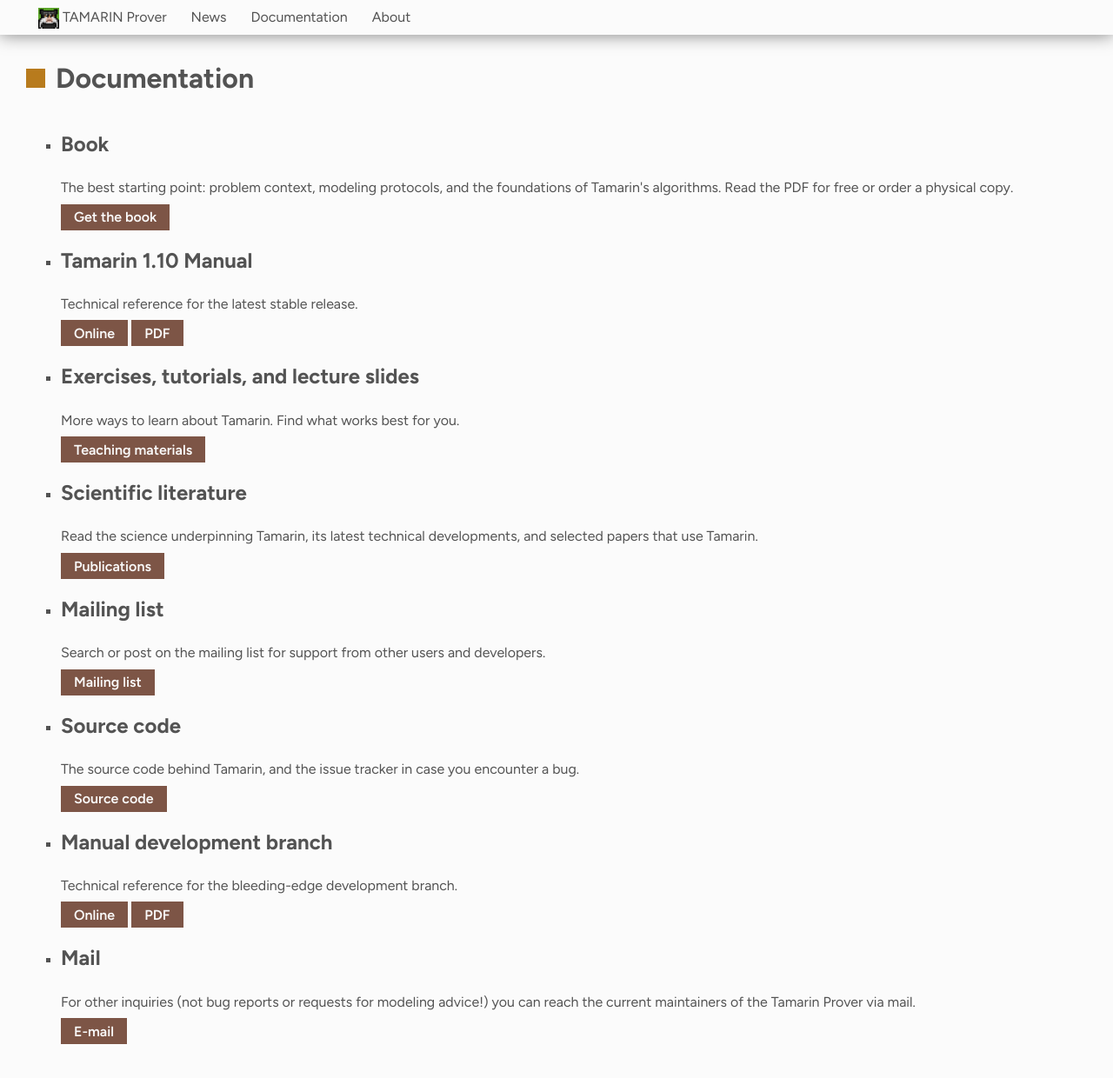
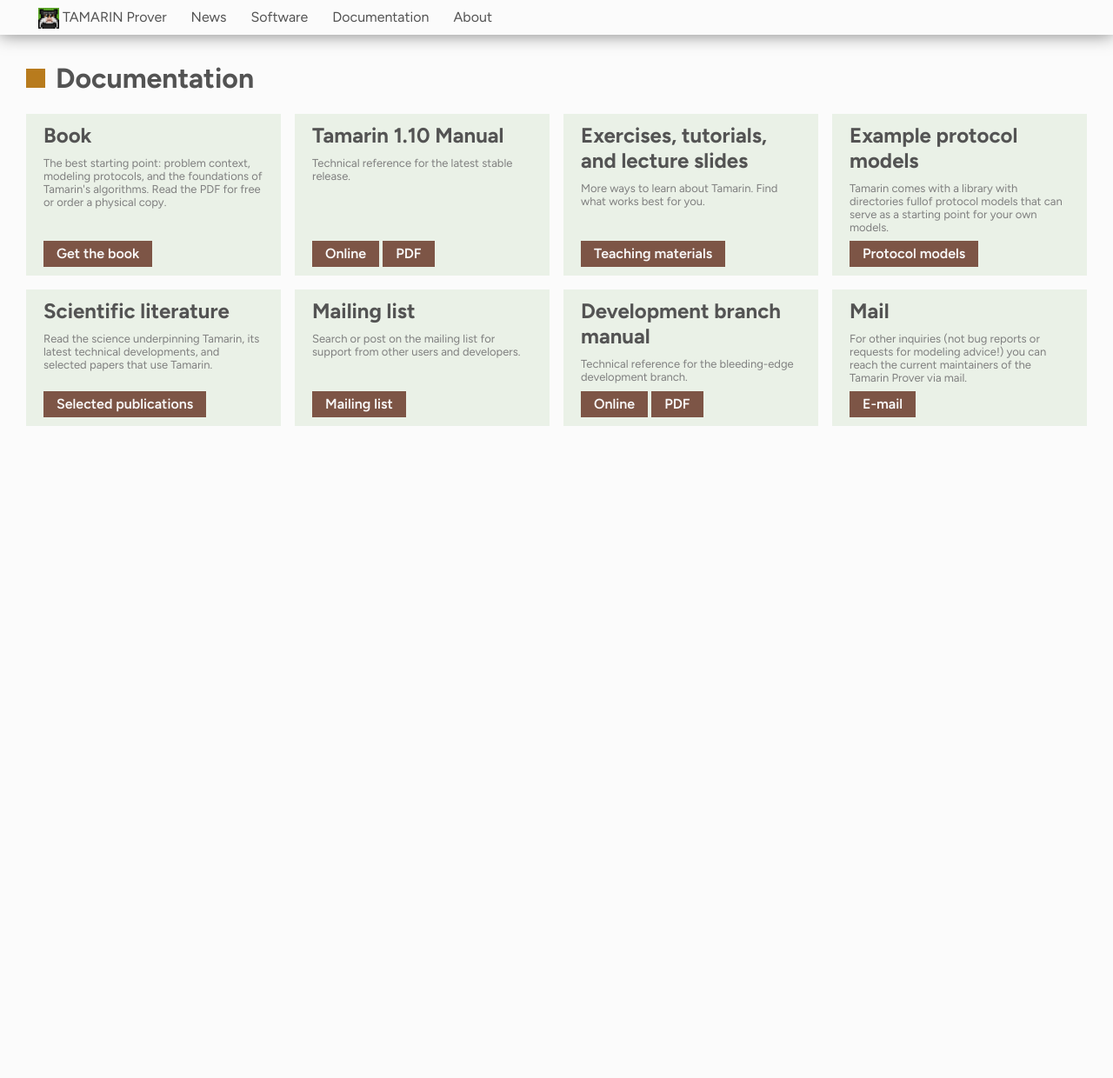
Before and after one commit to tamarin-prover/tamarin-prover.github.io, a Jekyll site: the page built from documentation.html, in a window 1280 px wide and 1241 px high. Shown: the whole window at 87% size. Built offline with Jekyll 4.4.1, drawn with Linux system fonts in a browser that asks for light colours.

Commit message:
Adding separate software page.

```diff
--- a/_layouts/core.html
+++ b/_layouts/core.html
@@ -45,6 +45,7 @@
             <img src="/assets/images/tamarin-logo.png" height="20px"> TAMARIN Prover
         </a>
         <a href="/news.html">News</a>
+        <a href="/software.html">Software</a>
         <a href="/documentation.html">Documentation</a>
         <a href="/about.html">About</a>
         <a href="javascript:void(0);" class="icon" onclick="myFunction()">
--- a/documentation.html
+++ b/documentation.html
@@ -3,6 +3,7 @@
 layout: default
 ---
 
+<div class="subboxmenu">
     <ol class="documentation">
 
         <li class="docubox">
@@ -50,7 +51,23 @@
             </div>
         </li>
 
-    <li class="docubox" href="/publications.html">
+        <li class="docu-link-external">
+            <div class="col-two">
+                <div class="col-two-top">
+
+                    <h2>Example protocol models</h2>
+                    <p>Tamarin comes with a library with directories fullof protocol models that can serve as a starting point for your own
+                        models.</p>
+                </div>
+                <div class="col-two-bottom">
+
+                    <a href="https://github.com/tamarin-prover/tamarin-prover/tree/develop/examples" target="_blank"
+                        class="button">Protocol models</a>
+                </div>
+            </div>
+        </li>
+
+        <li class="docubox">
             <div class="col-two">
                 <div class="col-two-top">
 
@@ -60,7 +77,7 @@
                 </div>
                 <div class="col-two-bottom">
 
-                <a href="/publications.html" class="button">Publications</a>
+                    <a href="/publications.html" class="button">Selected publications</a>
                 </div>
             </div>
 
@@ -75,7 +92,8 @@
                 </div>
                 <div class="col-two-bottom">
 
-                <a target="_blank" href="https://groups.google.com/group/tamarin-prover" class="button">Mailing list</a>
+                    <a target="_blank" href="https://groups.google.com/group/tamarin-prover" class="button">Mailing
+                        list</a>
                 </div>
             </div>
 
@@ -85,23 +103,7 @@
             <div class="col-two">
                 <div class="col-two-top">
 
-                <h2>Source code</h2>
-                <p>The source code behind Tamarin, and the issue tracker in case you encounter a bug.</p>
-            </div>
-            <div class="col-two-bottom">
-
-                <a target="_blank" href="https://github.com/tamarin-prover/tamarin-prover" class="button">Source
-                    code</a>
-            </div>
-        </div>
-
-    </li>
-
-    <li class="docu-link-external">
-        <div class="col-two">
-            <div class="col-two-top">
-
-                <h2>Manual {{ site.developname }}</h2>
+                    <h2>{{ site.developname | capitalize }} manual</h2>
                     <p>Technical reference for the bleeding-edge {{ site.developname }}.
                     </p>
                 </div>
@@ -116,7 +118,7 @@
 
         </li>
 
-    <li class="docu-link-mail" target="_blank" href="mailto:tamarin-prover-maintainers@googlegroups.com">
+        <li class="docu-link-mail">
             <div class="col-two">
                 <div class="col-two-top">
 
@@ -129,10 +131,13 @@
                 </div>
                 <div class="col-two-bottom">
 
-                <a target="_blank" href="mailto:tamarin-prover-maintainers@googlegroups.com" class="button">E-mail</a>
+                    <a target="_blank" href="mailto:tamarin-prover-maintainers@googlegroups.com"
+                        class="button">E-mail</a>
                 </div>
             </div>
 
         </li>
 
     </ol>
+
+</div>
```
Also changed, not shown: software.html (added, +76 -0 lines). Lines whose indentation alone changed are shown as unchanged.
